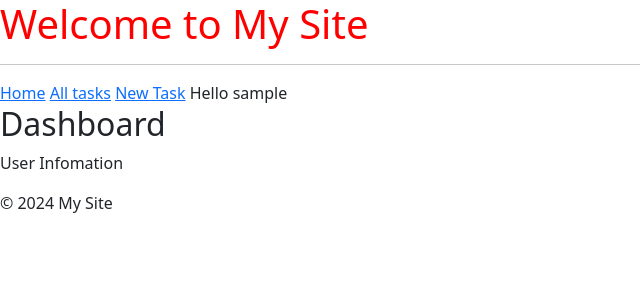
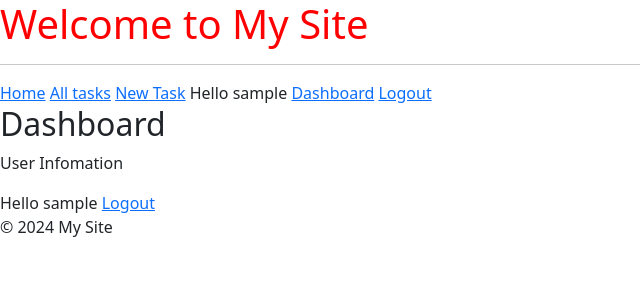
Before and after one commit to trongnghia00/beginner-django, a Django app: page /dashboard/ in a window 1280 px wide. Shown: the top 300 px of the page, without its empty margins (0-640 px from the left). Run offline with Django 4.2, Linux system fonts and the light colour scheme; the visitor is signed in with stand-in values (Sample User, id 1).

Commit message:
22-logout-and-protect-views

```diff
--- a/myapp01/appone/templates/appone/base.html
+++ b/myapp01/appone/templates/appone/base.html
@@ -18,6 +18,8 @@
         <a href="{% url 'create_task' %}">New Task</a>
         {% if user.is_authenticated %}
         Hello {{ user.username }}
+        <a href="{% url 'dashboard' %}">Dashboard</a>
+        <a href="{% url 'logout' %}">Logout</a>
         {% else %}
         <a href="{% url 'register' %}">Register</a>
         <a href="{% url 'login' %}">Login</a>
--- a/myapp01/appone/templates/appone/dashboard.html
+++ b/myapp01/appone/templates/appone/dashboard.html
@@ -5,4 +5,6 @@
 {% block content %}
     <h2>Dashboard</h2>
     <p>User Infomation</p>
+    Hello {{ user.username }}
+    <a href="{% url 'logout' %}">Logout</a>
 {% endblock %}
--- a/myapp01/appone/urls.py
+++ b/myapp01/appone/urls.py
@@ -11,4 +11,5 @@ urlpatterns = [
     path("register/", views.register, name="register"),
     path("login/", views.mylogin, name="login"),
     path("dashboard/", views.dashboard, name="dashboard"),
+    path("logout/", views.userLogout, name="logout"),
 ]
--- a/myapp01/appone/views.py
+++ b/myapp01/appone/views.py
@@ -7,7 +7,8 @@ from .models import Task
 
 from .forms import TaskForm, CreateUserForm, LoginForm
 
-from django.contrib.auth import authenticate, login
+from django.contrib.auth import authenticate, login, logout
+from django.contrib.auth.decorators import login_required
 
 def homepage(request):
     studentList = [
@@ -61,8 +62,13 @@ def mylogin(request):
 
     return render(request, "appone/login.html", context)
 
+@login_required
 def dashboard(request):
     return render(request, "appone/dashboard.html")
+
+def userLogout(request):
+    logout(request)
+    return redirect("")
 
 def task(request):
     queryDataAll = Task.objects.all()
--- a/myapp01/myapp01/settings.py
+++ b/myapp01/myapp01/settings.py
@@ -121,3 +121,5 @@ STATICFILES_DIRS = [
 # https://docs.djangoproject.com/en/4.2/ref/settings/#default-auto-field
 
 DEFAULT_AUTO_FIELD = "django.db.models.BigAutoField"
+
+LOGIN_URL = 'login'
```
